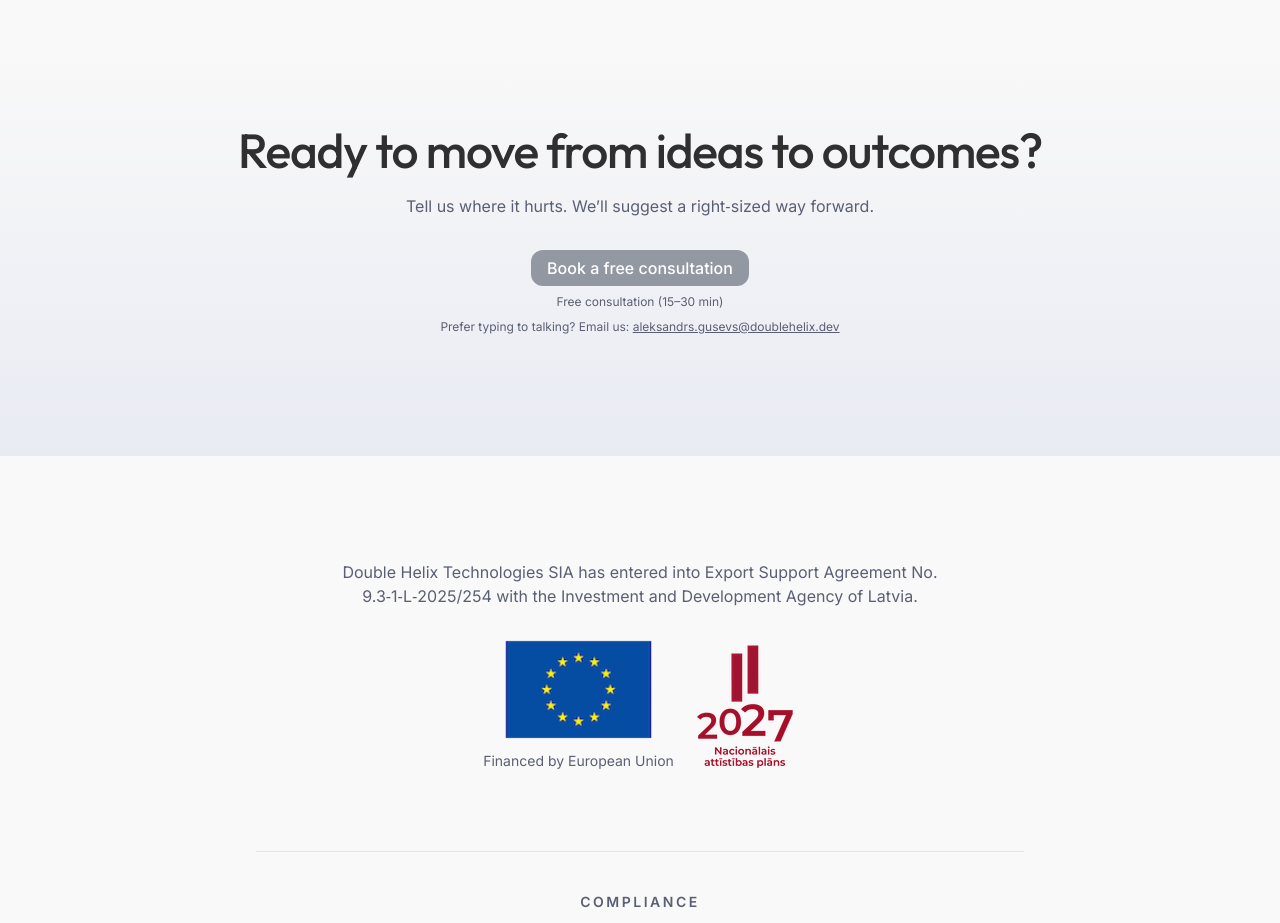
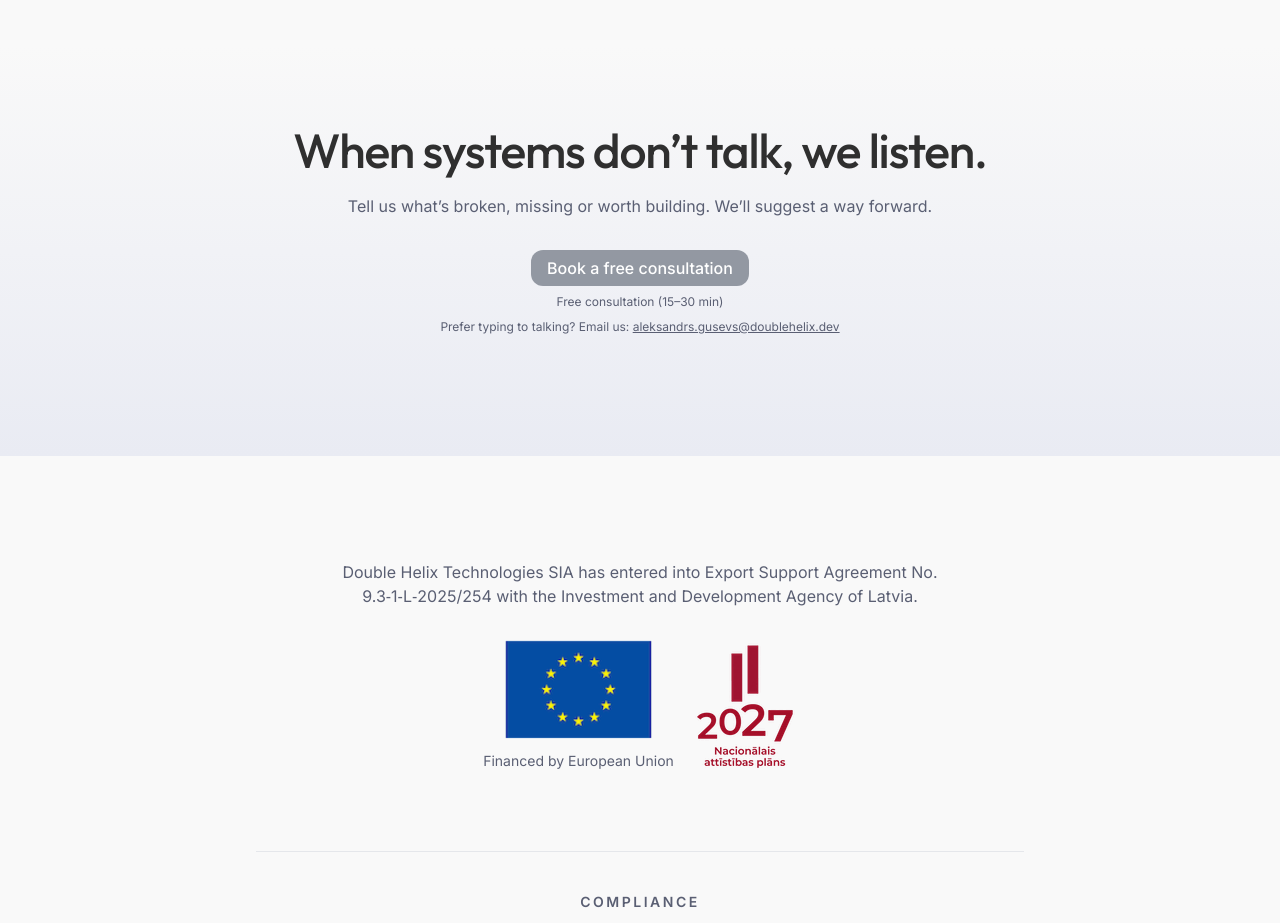
Before and after one commit to Double-Helix-Technologies/Double-Helix-Technologies.github.io, a Next.js app: page / in a window 1280 px wide. Shown: the part 4580-5503 px from the top of the page. Built offline with nearby package versions, Linux system fonts and the light colour scheme.

Commit message:
Update contact section title and subtitle
Co-Authored-By: Claude Sonnet 5 <noreply@anthropic.com>

```diff
--- a/app/components/Contact.tsx
+++ b/app/components/Contact.tsx
@@ -8,9 +8,9 @@ export default function Contact() {
     <section id="contact" className="section bg-gradient-to-b from-background to-background-alt">
       <div className="container-tight">
         <div className="mb-8 text-center">
-          <h2 className="section-heading mb-5">Ready to move from ideas to outcomes?</h2>
+          <h2 className="section-heading mb-5">When systems don’t talk, we listen.</h2>
           <p className="text-text-secondary max-w-2xl mx-auto">
-            Tell us where it hurts. We’ll suggest a right‑sized way forward.
+            Tell us what’s broken, missing or worth building. We’ll suggest a way forward.
           </p>
         </div>
         <div className="max-w-3xl mx-auto">
```
